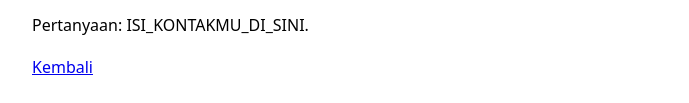
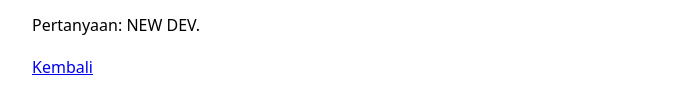
Before and after one commit to aswadm99/rate-ava-indo, a plain HTML site: page terms.html in a window 1280 px wide. Shown: the part 336-439 px from the top of the page, without its empty margins (288-977 px from the left). Drawn offline with Linux system fonts and the light colour scheme.

Commit message:
Update terms.html

```diff
--- a/terms.html
+++ b/terms.html
@@ -12,6 +12,6 @@
   <li>Layanan diberikan apa adanya tanpa jaminan, dan bisa berubah atau dihentikan sewaktu-waktu.</li>
   <li>Dilarang menyalahgunakan layanan ini, misalnya mencoba mengakses data pemain lain.</li>
 </ul>
-<p>Pertanyaan: ISI_KONTAKMU_DI_SINI.</p>
+<p>Pertanyaan: NEW DEV.</p>
 <p><a href="./">Kembali</a></p>
 </body></html>
```
